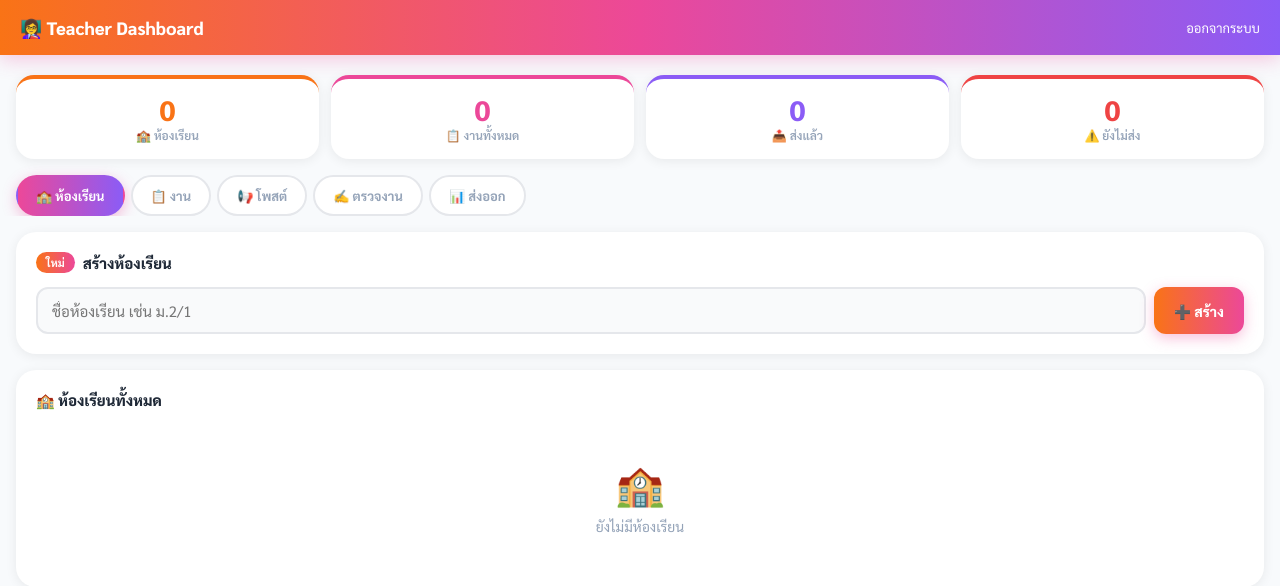
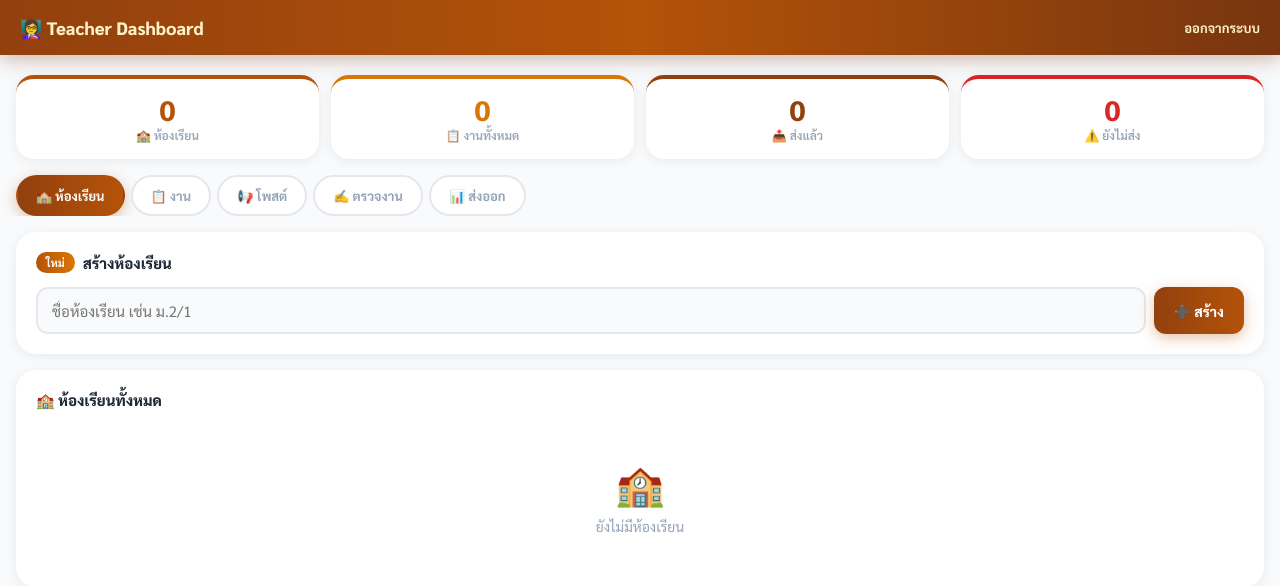
Before and after one commit to kunlanitseecham/classroom-app, a Flask app: page /teacher in a window 1280 px wide. Shown: the top 586 px of the page. Run offline with Flask 3, Linux system fonts and the light colour scheme.

Commit message:
Update teacher.html

```diff
--- a/templates/teacher.html
+++ b/templates/teacher.html
@@ -16,13 +17,13 @@ body {
 }
 
 .topbar {
-  background: linear-gradient(90deg, #f97316, #ec4899, #8b5cf6);
+  background: linear-gradient(90deg, #92400e, #b45309, #78350f);
   padding: 16px 20px;
   display: flex; align-items: center; justify-content: space-between;
   position: sticky; top: 0; z-index: 100;
-  box-shadow: 0 4px 20px rgba(236,72,153,0.3);
+  box-shadow: 0 4px 20px rgba(120,53,15,0.35);
 }
-.topbar-title { color: white; font-size: 18px; font-weight: 800; display: flex; align-items: center; gap: 8px; }
+.topbar-title { color: #fef3c7; font-size: 18px; font-weight: 800; display: flex; align-items: center; gap: 8px; }
 
 .stats {
   display: grid; grid-template-columns: repeat(4, 1fr);
@@ -35,15 +36,15 @@ body {
   box-shadow: 0 2px 12px rgba(0,0,0,0.07);
   border-top: 4px solid transparent;
 }
-.stat-card:nth-child(1) { border-color: #f97316; }
-.stat-card:nth-child(2) { border-color: #ec4899; }
-.stat-card:nth-child(3) { border-color: #8b5cf6; }
-.stat-card:nth-child(4) { border-color: #ef4444; }
+.stat-card:nth-child(1) { border-color: #b45309; }
+.stat-card:nth-child(2) { border-color: #d97706; }
+.stat-card:nth-child(3) { border-color: #92400e; }
+.stat-card:nth-child(4) { border-color: #dc2626; }
 .stat-num { font-size: 28px; font-weight: 800; line-height: 1; }
-.stat-card:nth-child(1) .stat-num { color: #f97316; }
-.stat-card:nth-child(2) .stat-num { color: #ec4899; }
-.stat-card:nth-child(3) .stat-num { color: #8b5cf6; }
-.stat-card:nth-child(4) .stat-num { color: #ef4444; }
+.stat-card:nth-child(1) .stat-num { color: #b45309; }
+.stat-card:nth-child(2) .stat-num { color: #d97706; }
+.stat-card:nth-child(3) .stat-num { color: #92400e; }
+.stat-card:nth-child(4) .stat-num { color: #dc2626; }
 .stat-label { font-size: 12px; color: #94a3b8; margin-top: 4px; font-weight: 600; }
 
 .tabs {
@@ -60,9 +61,9 @@ body {
   color: #94a3b8; transition: all 0.2s;
 }
 .tab.active {
-  background: linear-gradient(90deg, #ec4899, #8b5cf6);
+  background: linear-gradient(90deg, #92400e, #b45309);
   color: white; border-color: transparent;
-  box-shadow: 0 4px 14px rgba(236,72,153,0.35);
+  box-shadow: 0 4px 14px rgba(180,83,9,0.35);
 }
 
 .panel { display: none; padding: 16px; }
@@ -81,10 +82,10 @@ body {
   display: inline-block; padding: 3px 10px; border-radius: 50px;
   font-size: 11px; font-weight: 700; color: white;
 }
-.pill-orange { background: linear-gradient(90deg,#f97316,#ec4899); }
-.pill-pink   { background: linear-gradient(90deg,#ec4899,#8b5cf6); }
+.pill-orange { background: linear-gradient(90deg,#b45309,#d97706); }
+.pill-brown  { background: linear-gradient(90deg,#92400e,#b45309); }
 .pill-green  { background: linear-gradient(90deg,#10b981,#059669); }
-.pill-cyan   { background: linear-gradient(90deg,#06b6d4,#3b82f6); }
+.pill-cyan   { background: linear-gradient(90deg,#0369a1,#0284c7); }
 
 label { display: block; font-size: 13px; font-weight: 700; color: #374151; margin-bottom: 6px; }
 input[type=text], input[type=number], input[type=url], select, textarea {
@@ -106,18 +107,18 @@ input[type=text]:focus, input[type=number]:focus, input[type=url]:focus, select:
 
 .btn {
   padding: 12px 20px;
-  background: linear-gradient(90deg, #f97316, #ec4899);
+  background: linear-gradient(90deg, #92400e, #b45309);
   color: white; border: none; border-radius: 12px;
   font-size: 14px; font-weight: 800;
   font-family: 'Sarabun', sans-serif;
   cursor: pointer; transition: transform 0.15s, box-shadow 0.15s;
-  box-shadow: 0 4px 14px rgba(236,72,153,0.35);
+  box-shadow: 0 4px 14px rgba(180,83,9,0.35);
   white-space: nowrap;
 }
 .btn:active { transform: scale(0.97); }
-.btn-purple { background: linear-gradient(90deg, #8b5cf6, #6366f1); box-shadow: 0 4px 14px rgba(139,92,246,0.35); }
+.btn-purple { background: linear-gradient(90deg, #78350f, #92400e); box-shadow: 0 4px 14px rgba(120,53,15,0.35); }
 .btn-green  { background: linear-gradient(90deg, #10b981, #059669); box-shadow: 0 4px 14px rgba(16,185,129,0.3); }
-.btn-cyan   { background: linear-gradient(90deg, #06b6d4, #3b82f6); box-shadow: 0 4px 14px rgba(6,182,212,0.3); }
+.btn-cyan   { background: linear-gradient(90deg, #0369a1, #0284c7); box-shadow: 0 4px 14px rgba(3,105,161,0.3); }
 .btn-red    { background: #dc2626; box-shadow: 0 4px 14px rgba(220,38,38,0.3); padding: 8px 14px; font-size: 13px; }
 .btn-full   { width: 100%; padding: 14px; font-size: 16px; }
 
@@ -258,13 +251,11 @@ input[type=text]:focus, input[type=number]:focus, input[type=url]:focus, select:
 </head>
 <body>
 
-<!-- TOPBAR -->
 <div class="topbar">
   <div class="topbar-title">👩‍🏫 Teacher Dashboard</div>
-  <a href="/logout" style="color:white;font-size:13px;text-decoration:none;">ออกจากระบบ</a>
+  <a href="/logout" style="color:#fef3c7;font-size:13px;text-decoration:none;font-weight:700;">ออกจากระบบ</a>
 </div>
 
-<!-- STATS -->
 <div class="stats">
   <div class="stat-card">
     <div class="stat-num">{{ classrooms|length }}</div>
```
Also changed, not shown: other parts of templates/teacher.html (+32 -50 lines).
